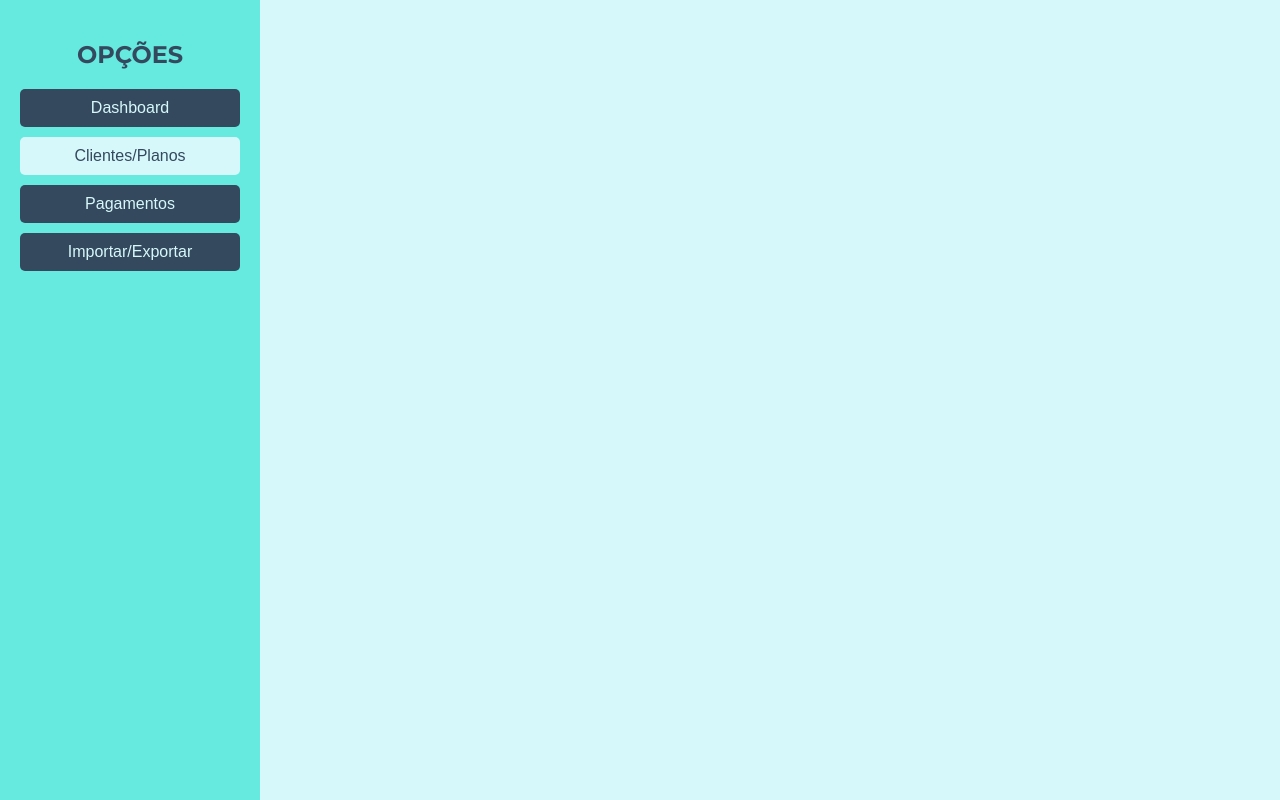
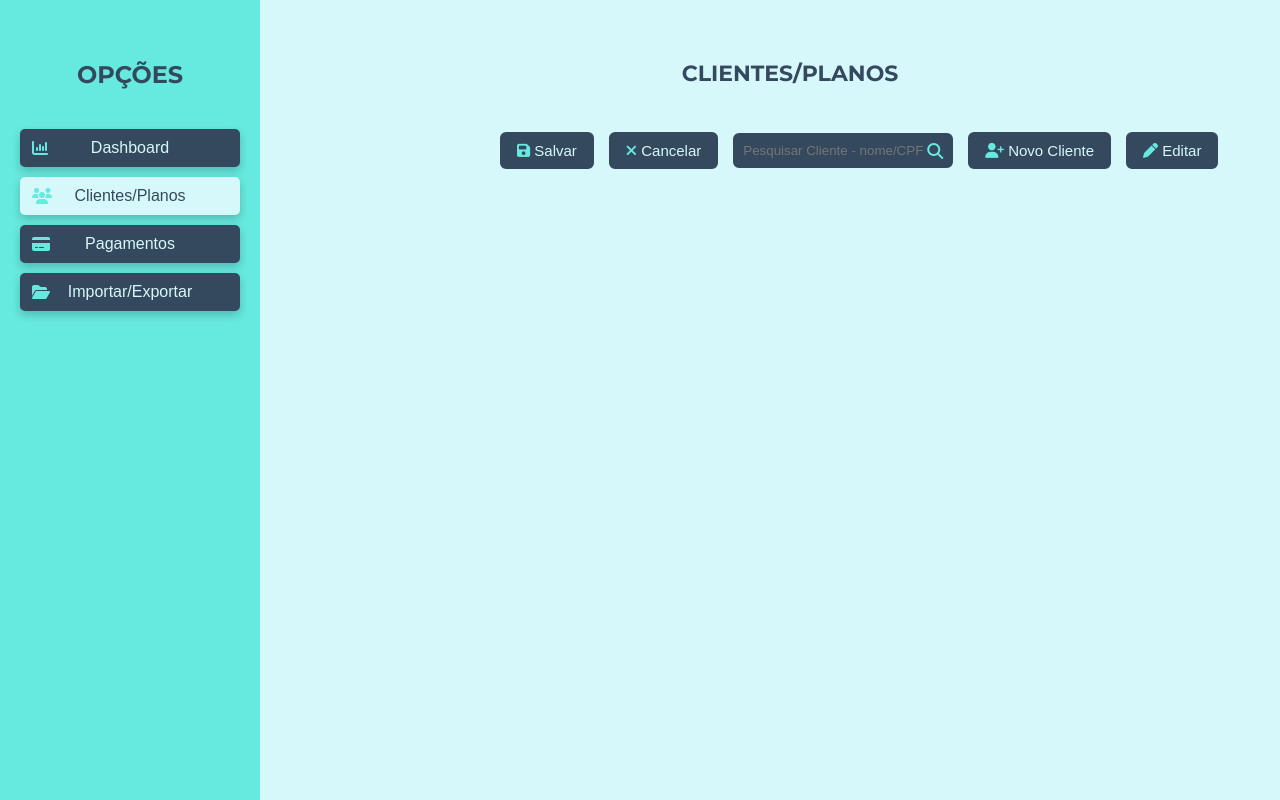
Before and after one commit to SamuelL10Br/Desenvolvimento-de-Sistema-Desktop-para-Controle-de-Clientes-e-Vencimentos, a plain HTML site: page Front-end/HTML/clientes.html in a window 1280 px wide. Drawn offline with Linux system fonts and the light colour scheme.

Commit message:
Iniciando Clientes/Planos + algumas edições

```diff
--- a/Front-end/CSS/clientes.css
+++ b/Front-end/CSS/clientes.css
@@ -1,55 +1,67 @@
-body{
-    background-color: rgb(215, 248, 250);
-    margin:0;
-    font-family: Arial;
-    text-align: center;
+.barra-acoes{
+    display: flex;
+    gap: 15px;
     align-items: center;
+    margin-bottom: 20px;
+    margin-left: 500px;
+    margin-top: 15px;
 }
 
-.opcoes{
-    width:220px;
-    height:100vh;
-    color: #34495e;
-    background:#66e9de;
-    position:fixed;
-    padding:20px;
-    text-align: center;
+.btn{
+    background-color: #34495e;
+    color: rgb(215, 248, 250);
+    border: none;
+    padding: 8px 15px;
+    border-radius: 6px;
+    cursor: pointer;
+    border: 2px solid #34495e;
+    font-size: 15px;
 }
 
-.nao-ativo{
-    display:block;
+.pesquisa{
+    background-color: #34495e;
     color: rgb(215, 248, 250);
-    padding:10px;
-    text-decoration:none;
-    text-align: center;
-    background-color: #34495e;
-    margin-bottom: 10px;
-    border-radius: 5px;
+    padding: 8px;
+    border-radius: 6px;
+    border: none;
+    width: 200px;
+    border: 2px solid #34495e;
+}
+
+.pesquisa, .btn{
     transition: 0.3s;
 }
 
-.menu-ativo{
-    display:block;
+.btn:hover{
+    background-color: rgb(215, 248, 250);
     color: #34495e;
-    padding:10px;
-    text-decoration:none;
-    text-align: center;
-    background-color: rgb(215, 248, 250);
-    margin-bottom: 10px;
-    border-radius: 5px;
-    transition: 0.3s;
+    border: 2px solid #34495e;
 }
 
-.nao-ativo:hover{
-    background:rgb(215, 248, 250);
-    color: #34495e;
+.btn i{
+    color:#66e9de;
 }
 
-.menu-ativo:hover{
-    color:rgb(215, 248, 250);
-    background-color: #34495e;
+.pesquisa:hover{
+    background-color: rgb(215, 248, 250);
+    color: #34495e;
+    border: 2px solid #34495e;
 }
 
-.opcoes h2{
-    font-family: 'Montserrat', sans-serif;
+.pesquisa:focus{
+    border: 2px solid #34495e;
+    outline: none;
 }
+
+.campo-pesquisa{
+    position: relative;
+    display: inline-block;
+}
+
+.campo-pesquisa i{
+    position: absolute;
+    right: 10px;
+    top: 50%;
+    transform: translateY(-50%);
+    color:#66e9de;
+}
--- a/Front-end/CSS/dashboard.css
+++ b/Front-end/CSS/dashboard.css
@@ -24,31 +24,51 @@ body{
 }
 
 .nao-ativo{
-    display:block;
+    display:flex;
     color: rgb(215, 248, 250);
-    padding:10px;
+    padding: 10px 15px;
     text-decoration:none;
+    align-items: center;
     text-align: center;
+    justify-content: center;
     background-color: #34495e;
     margin-bottom: 10px;
     border-radius: 5px;
     transition: 0.3s;
-    cursor: pointer;
     font-size: 16px;
+    gap: 10px;
+    position: relative;
+    box-shadow: 0 4px 8px rgba(0, 0, 0, 0.2);
+}
+
+.nao-ativo i{
+    position: absolute;
+    left: 12px;
+    color:#66e9de;
 }
 
 .menu-ativo{
-    display:block;
+    display:flex;
     color: #34495e;
-    padding:10px;
+    padding: 10px 15px;
     text-decoration:none;
+    align-items: center;
     text-align: center;
+    justify-content: center;
     background-color: rgb(215, 248, 250);
     margin-bottom: 10px;
     border-radius: 5px;
     transition: 0.3s;
-    cursor: pointer;
     font-size: 16px;
+    gap: 10px;
+    position: relative;
+    box-shadow: 0 4px 8px rgba(0, 0, 0, 0.2);
+}
+
+.menu-ativo i{
+    position: absolute;
+    left: 12px;
+    color:#66e9de;
 }
 
 .nao-ativo:hover{
@@ -97,16 +117,12 @@ body{
     justify-content: center;
     text-align: center;
     box-shadow: 0 4px 8px rgba(0, 0, 0, 0.2);
+    font-size: 16px;
 }
 
 .valor {
     padding-top: 0px;
     margin-top: 0px;
-}
-
-
-.card h3{
-    font-size: 16px;
 }
 
 .tabela-clientes{
@@ -157,9 +173,11 @@ body{
     cursor: pointer;
     font-size: 15px;
     font-weight: bold;
+
 }
 
 .acoes button:hover{
     background-color: rgb(215, 248, 250);
     color:#34495e;
+
 }
--- a/Front-end/CSS/style.css
+++ b/Front-end/CSS/style.css
@@ -18,17 +18,27 @@ body{
 }
 
 .opcoes a{
-    display:block;
+    display:flex;
     color: rgb(215, 248, 250);
-    padding:10px;
+    padding: 10px 15px;
     text-decoration:none;
+    align-items: center;
     text-align: center;
+    justify-content: center;
     background-color: #34495e;
     margin-bottom: 10px;
     border-radius: 5px;
     transition: 0.3s;
     font-size: 16px;
+    gap: 10px;
+    position: relative;
+    box-shadow: 0 4px 8px rgba(0, 0, 0, 0.2);
+}
 
+.opcoes a i{
+    position: absolute;
+    left: 12px;
+    color:#66e9de;
 }
 
 .opcoes h2{
--- a/Front-end/HTML/clientes.html
+++ b/Front-end/HTML/clientes.html
@@ -5,17 +5,61 @@
   <meta name="viewport" content="width=device-width, initial-scale=1.0">
   <title>Dashboard</title>
   <link rel="stylesheet" href="../CSS/clientes.css">
+  <link rel="stylesheet" href="../CSS/dashboard.css">
   <link rel="preconnect" href="https://fonts.googleapis.com">
   <link rel="preconnect" href="https://fonts.gstatic.com" crossorigin>
   <link href="https://fonts.googleapis.com/css2?family=Montserrat:wght@700&display=swap" rel="stylesheet">
+  <link rel="stylesheet" href="https://cdnjs.cloudflare.com/ajax/libs/font-awesome/6.5.0/css/all.min.css">
+  <link rel="stylesheet" href="https://cdnjs.cloudflare.com/ajax/libs/font-awesome/6.5.0/css/all.min.css">
 </head>
 <body>
   <div class="opcoes">
     <h2>OPÇÕES</h2>
-    <a href="dashboard.html" class="nao-ativo">Dashboard</a>
-    <a href="index.html" class="menu-ativo">Clientes/Planos</a>
-    <a href="pagamentos.html" class="nao-ativo">Pagamentos</a>
-    <a href="importacao.html" class="nao-ativo">Importar/Exportar</a>
+    <a class="nao-ativo" href="dashboard.html">
+    <i class="fa-solid fa-chart-column"></i> Dashboard
+    </a>
+
+    <a class="menu-ativo" href="index.html">
+    <i class="fa-solid fa-users"></i> Clientes/Planos
+    </a>
+
+    <a class="nao-ativo" href="pagamentos.html">
+    <i class="fa-solid fa-credit-card"></i> Pagamentos
+    </a>
+
+    <a class="nao-ativo" href="importacao.html">
+    <i class="fa-solid fa-folder-open"></i> Importar/Exportar
+    </a>
+  </div>
+
+  <h2 class="titulo">CLIENTES/PLANOS</h2>
+
+  <div class="barra-acoes">
+
+<button class="btn">
+<i class="fa-solid fa-floppy-disk"></i> Salvar
+</button>
+
+<button class="btn">
+<i class="fa-solid fa-xmark"></i> Cancelar
+</button>
+
+<div class="campo-pesquisa">
+<input type="text" class="pesquisa" placeholder="Pesquisar Cliente - nome/CPF">
+<i class="fa-solid fa-magnifying-glass"></i>
+</div>
+
+<button class="btn">
+<i class="fa-solid fa-user-plus"></i> Novo Cliente
+</button>
+
+<button class="btn">
+<i class="fa-solid fa-pen"></i> Editar
+</button>
+
+</div>
+
+
   </div>
 </body>
 </html>
```
Also changed, not shown: Front-end/HTML/dashboard.html (+22 -11 lines), Front-end/HTML/importacao.html (+17 -4 lines), Front-end/HTML/index.html (+16 -4 lines), Front-end/HTML/pagamentos.html (+17 -4 lines).
